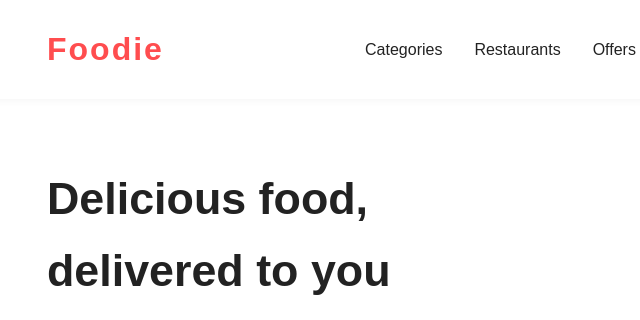
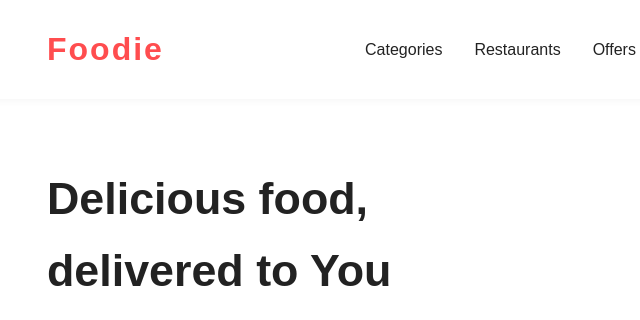
Before and after one commit to Musk322/Capstone-project, a plain HTML site: page index.html in a window 1280 px wide. Shown: the top 320 px of the page, 17-657 px from the left. Drawn offline with Linux system fonts and the light colour scheme.

Commit message:
Update index.html

```diff
--- a/index.html
+++ b/index.html
@@ -27,7 +27,7 @@
 
     <section class="hero">
         <div class="hero-content">
-            <h1>Delicious food, delivered to you</h1>
+            <h1>Delicious food, delivered to You</h1>
             <p>Order from your favorite restaurants and get your meal delivered fast, fresh, and hot. Discover the best
                 food in your city with Foodie!</p>
             <button class="cta-btn">Order Now</button>
```
